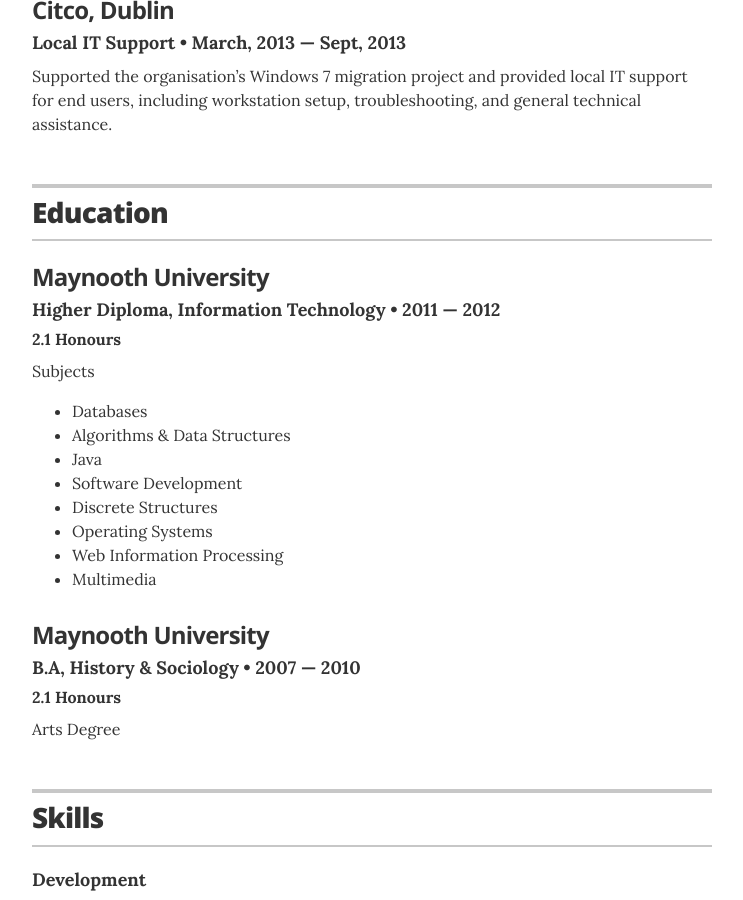
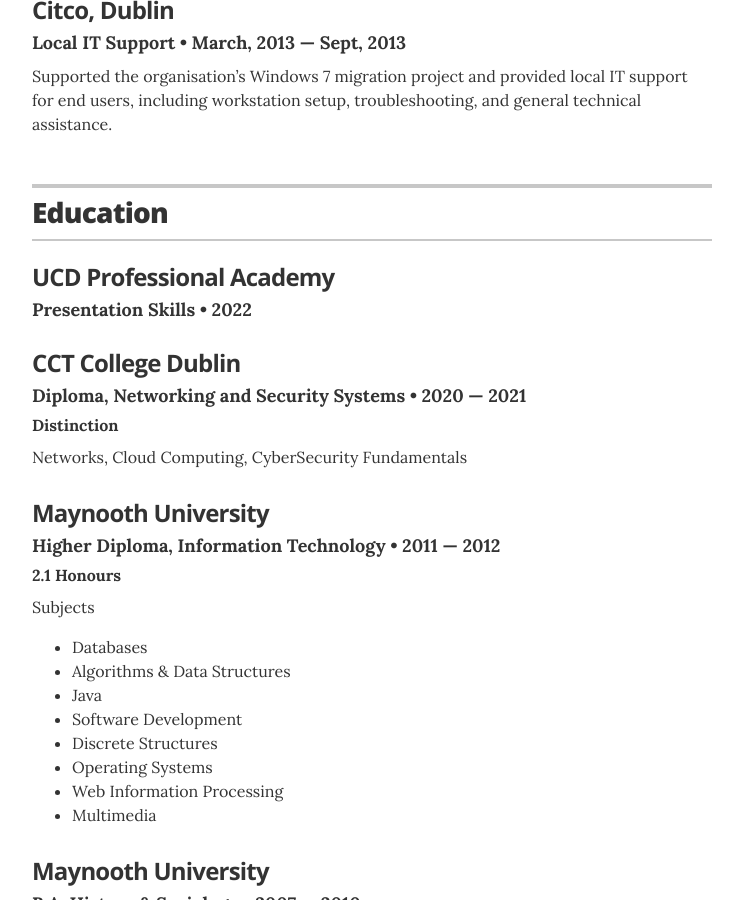
Before and after one commit to muiris/muiris.github.io, a Jekyll site: the page built from index.html, in a window 1280 px wide and 900 px high, scrolled down 1175 px. Shown: the whole window, without its empty margins (268-1011 px from the left). Built offline with Jekyll 4.4.1, drawn with Linux system fonts in a browser that asks for light colours.

Commit message:
Update education.yml

```diff
--- a/_data/education.yml
+++ b/_data/education.yml
@@ -1,3 +1,16 @@
+#other Degree
+- degree: Presentation Skills
+  uni: UCD Professional Academy
+  year: 2022
+
+
+#other Degree
+- degree: Diploma, Networking and Security Systems
+  uni: CCT College Dublin
+  year: 2020 &mdash; 2021
+  awards: Distinction
+  summary: Networks, Cloud Computing, CyberSecurity Fundamentals
+
 # Degree
 - degree: Higher Diploma, Information Technology
   uni: Maynooth University
```
